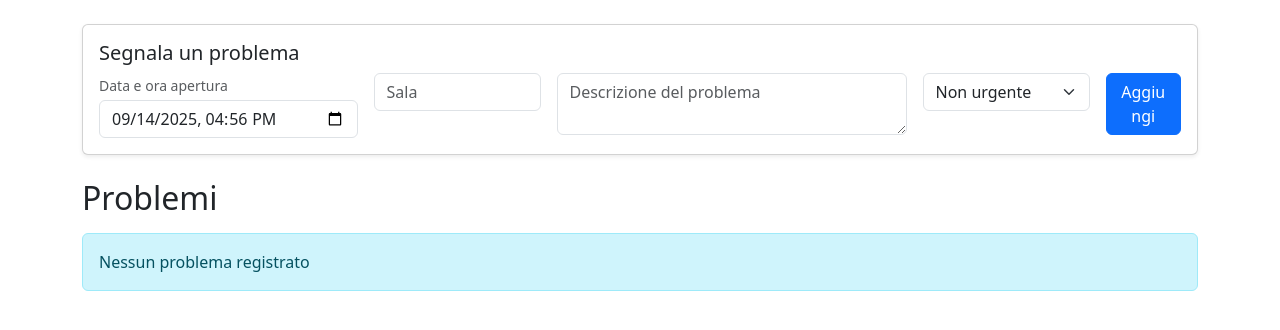
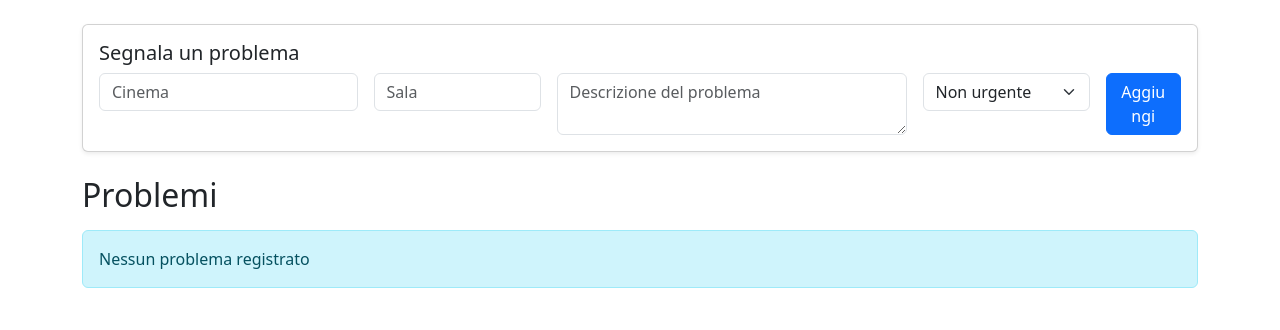
Before and after one commit to Roccotot/SigraFilm-NOC, a Flask app: page /dashboard in a window 1280 px wide. Shown: the part 76-406 px from the top of the page. Run offline with Flask 3, Linux system fonts and the light colour scheme; the visitor is signed in with stand-in values (Sample User, id 1).

Commit message:
Update dashboard.html

```diff
--- a/templates/dashboard.html
+++ b/templates/dashboard.html
@@ -13,8 +13,9 @@
     <div class="container-fluid">
       <!-- Logo mobile -->
       <a class="navbar-brand d-none d-lg-block mx-auto" href="https://sigrafilm.com/" target="_blank">
-        <img src="{{ url_for('static', filename='logo_sigra.png') }}" alt="Logo SigraFilm" height="50">
-      </a>
+  <img src="{{ url_for('static', filename='logo_sigra.png') }}" alt="Logo SigraFilm" height="50">
+</a>
+
 
       <!-- Bottone hamburger -->
       <button class="navbar-toggler" type="button" data-bs-toggle="collapse" data-bs-target="#navbarContent">
@@ -46,12 +47,9 @@
         <h5 class="card-title">Segnala un problema</h5>
         <form method="post" action="{{ url_for('add_problem') }}">
           <div class="row g-3">
-            <!-- NUOVO: Data e ora apertura (al posto di "Cinema") -->
             <div class="col-12 col-md-3">
-              <label class="form-label small text-muted mb-1">Data e ora apertura</label>
-              <input type="datetime-local" name="apertura" class="form-control" required>
+              <input type="text" name="cinema" class="form-control" placeholder="Cinema" required>
             </div>
-
             <div class="col-12 col-md-2">
               <input type="text" name="sala" class="form-control" placeholder="Sala" required>
             </div>
@@ -81,7 +79,7 @@
           <thead class="table-dark">
             <tr>
               <th>ID</th>
-              <th>Apertura</th> <!-- era: Cinema -->
+              <th>Cinema</th>
               <th>Sala</th>
               <th>Tipo</th>
               <th>Urgenza</th>
@@ -101,7 +99,7 @@
               {% endif %}
             ">
               <td>{{ p.id }}</td>
-              <td>{{ p.apertura.strftime('%d/%m/%Y %H:%M') if p.apertura else '-' }}</td>
+              <td>{{ p.cinema }}</td>
               <td>{{ p.sala }}</td>
               <td>{{ p.tipo }}</td>
               <td>{{ p.urgenza }}</td>
@@ -126,17 +124,5 @@
   </div>
 
   <script src="https://cdn.jsdelivr.net/npm/bootstrap@5.3.2/dist/js/bootstrap.bundle.min.js"></script>
-
-  <!-- Precompila il datetime-local con l'ora locale attuale -->
-  <script>
-    document.addEventListener('DOMContentLoaded', () => {
-      const dt = document.querySelector('input[name="apertura"]');
-      if (dt && !dt.value) {
-        const now = new Date();
-        now.setMinutes(now.getMinutes() - now.getTimezoneOffset());
-        dt.value = now.toISOString().slice(0, 16); // yyyy-MM-ddTHH:mm
-      }
-    });
-  </script>
 </body>
 </html>
```
